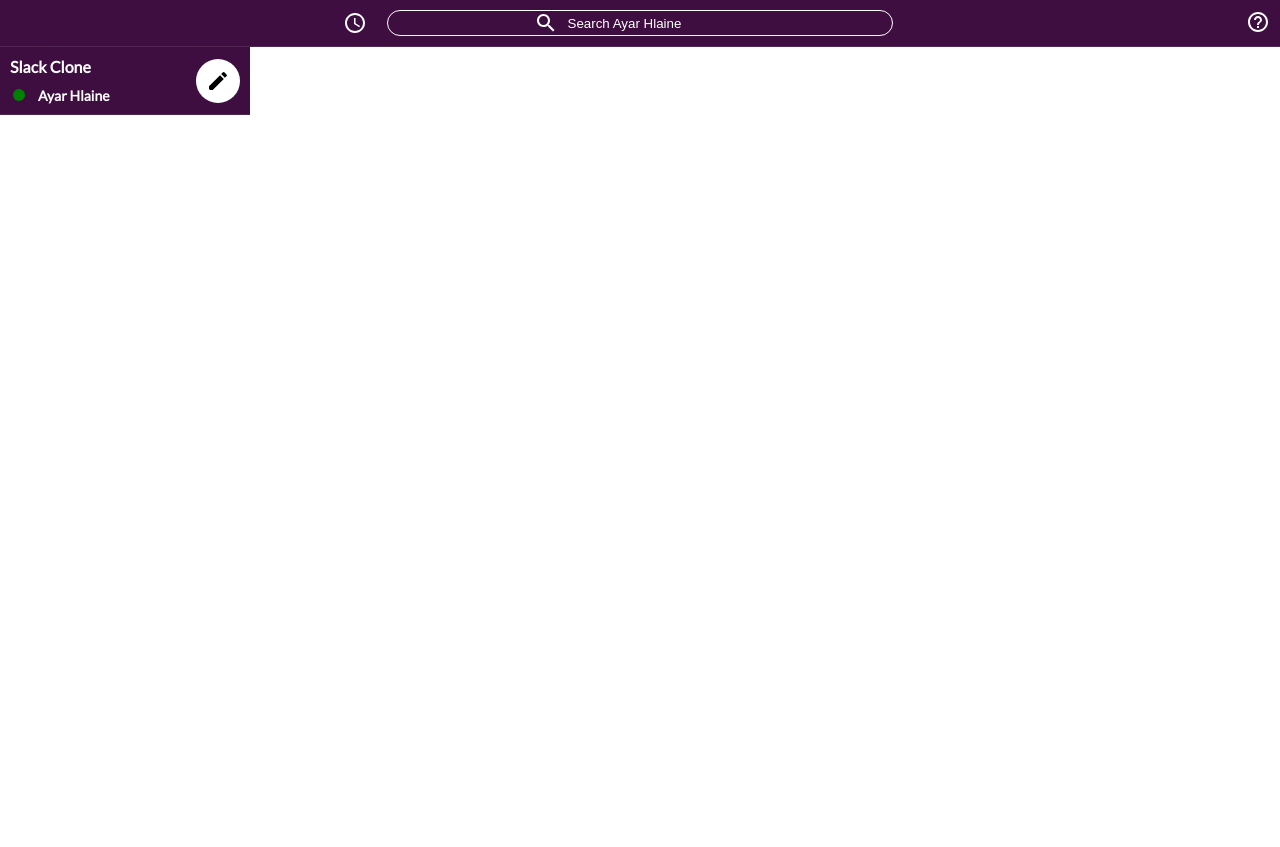
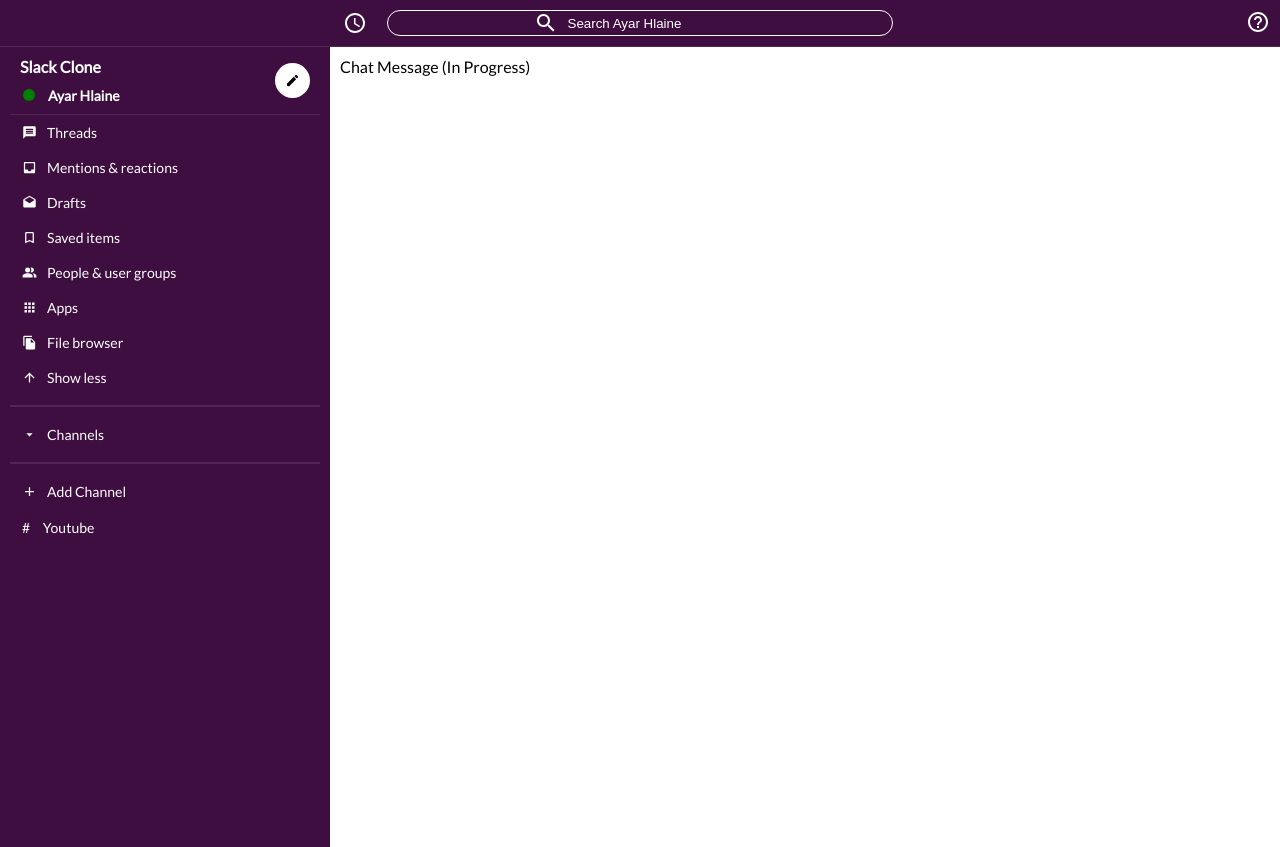
Before and after one commit to ayarhlaine/slack-clone, a React (Create React App) app: page / in a window 1280 px wide. Before the commit the page ends 800 px from the top, so only its background shows below. Built offline with nearby package versions, Linux system fonts and the light colour scheme.

Commit message:
Side Bar Update

```diff
--- a/src/AppBody/AppBody.jsx
+++ b/src/AppBody/AppBody.jsx
@@ -1,10 +1,12 @@
 import React from 'react'
 import './AppBody.scss';
 import SideBar from '../SideBar/SideBar';
+import Chat from '../Chat/Chat';
 function AppBody() {
     return (
         <div className="AppBody">
             <SideBar />
+            <Chat />
         </div>
     )
 }
--- a/src/AppBody/AppBody.scss
+++ b/src/AppBody/AppBody.scss
@@ -0,0 +1,4 @@
+.AppBody{
+    display: flex;
+    height: 100vh;
+}
--- /dev/null
+++ b/src/Chat/Chat.jsx
@@ -0,0 +1,11 @@
+import React from 'react'
+import './Chat.scss';
+function Chat() {
+    return (
+        <div className="Chat">
+            Chat Message (In Progress)
+        </div>
+    )
+}
+
+export default Chat
--- /dev/null
+++ b/src/Chat/Chat.scss
@@ -0,0 +1,4 @@
+.Chat{
+    flex: 0.75;
+    padding: 10px;
+}
--- a/src/SideBar/SideBar.jsx
+++ b/src/SideBar/SideBar.jsx
@@ -1,7 +1,18 @@
 import React from 'react';
 import FiberManualRecordIcon from '@material-ui/icons/FiberManualRecord';
 import CreateIcon from '@material-ui/icons/Create';
+import MessageRoundedIcon from '@material-ui/icons/MessageRounded';
+import InboxIcon from '@material-ui/icons/Inbox';
+import DraftsIcon from '@material-ui/icons/Drafts';
+import BookmarkBorderIcon from '@material-ui/icons/BookmarkBorder';
+import PeopleAltIcon from '@material-ui/icons/PeopleAlt';
+import AppsIcon from '@material-ui/icons/Apps';
+import FileCopyIcon from '@material-ui/icons/FileCopy';
+import ArrowUpwardIcon from '@material-ui/icons/ArrowUpward';
+import ArrowDropDownIcon from '@material-ui/icons/ArrowDropDown';
+import AddIcon from '@material-ui/icons/Add';
 import './SideBar.scss';
+import SideBarOption from './SideBarOption/SideBarOption';
 function SideBar() {
     return (
         <div className="SideBar">
@@ -17,6 +28,19 @@ function SideBar() {
                     <CreateIcon />
                 </div>
             </div>
+            <SideBarOption Icon={MessageRoundedIcon} title={'Threads'}/>
+            <SideBarOption Icon={InboxIcon} title={'Mentions & reactions'}/>
+            <SideBarOption Icon={DraftsIcon} title={'Drafts'}/>
+            <SideBarOption Icon={BookmarkBorderIcon} title={'Saved items'}/>
+            <SideBarOption Icon={PeopleAltIcon} title={'People & user groups'}/>
+            <SideBarOption Icon={AppsIcon} title={'Apps'}/>
+            <SideBarOption Icon={FileCopyIcon} title={'File browser'}/>
+            <SideBarOption Icon={ArrowUpwardIcon} title={'Show less'}/>
+            <hr/>
+            <SideBarOption Icon={ArrowDropDownIcon} title={'Channels'}/>
+            <hr/>
+            <SideBarOption Icon={AddIcon} title={'Add Channel'}/>
+            <SideBarOption title={'Youtube'}/>
         </div>
     )
 }
--- a/src/SideBar/SideBar.scss
+++ b/src/SideBar/SideBar.scss
@@ -1,7 +1,9 @@
 @import 'styles/colors';
 .SideBar{
     background: $slack-background-color;
-    max-width: 250px;
+    padding: 0 10px;
+    color: white;
+    flex: 0.25;
     .SideBar__Header{
         display: flex;
         align-items: center;
@@ -13,7 +15,6 @@
             flex-direction: column;
             align-items: flex-start;
             h2 {
-                color: white;
                 font-size: 16px;
                 font-weight: bold;
                 margin-bottom: 10px;
@@ -21,7 +22,6 @@
             h3{
                 display: flex;
                 align-items: center;
-                color: white;
                 font-size: 14px;
                 .MuiSvgIcon-root{
                     color: green;
@@ -37,9 +37,15 @@
                 display: flex;
                 margin-left: auto;
                 background: white;
+                color: black;
                 padding: 10px;
+                font-size: 15px;
                 border-radius: 999px;
             }
         }
     }
+    hr{
+        margin: 10px 0;
+        border: 1px $slack-border-color solid;
+    }
 }
--- /dev/null
+++ b/src/SideBar/SideBarOption/SideBarOption.jsx
@@ -0,0 +1,15 @@
+import React from 'react';
+import './SideBarOption.scss';
+const SideBarOption = ( { Icon, title } ) => {
+    return (
+        <div className="SideBarOption">
+            { Icon &&  <Icon className="SideBarOption__Icon"/> }
+            { Icon ?
+                <h3>{title}</h3> :
+                <h3 className="SideBarOption__Channel"> <span className="SideBarOption__Hash"> # </span> {title} </h3>
+            }
+        </div>
+    )
+}
+
+export default SideBarOption
--- /dev/null
+++ b/src/SideBar/SideBarOption/SideBarOption.scss
@@ -0,0 +1,24 @@
+.SideBarOption{
+    display: flex;
+    align-items: center;
+    padding-left: 2px;
+    font-size: 12px;
+    cursor: pointer;
+    .SideBarOption__Icon{
+        font-size: 15px;
+        padding: 10px;
+    }
+    h3{
+        font-weight: 500;
+    }
+}
+.SideBarOption:hover {
+    background-color: #350D36;
+    opacity: 0.9;
+}
+.SideBarOption__Hash{
+    padding: 10px;
+}
+.SideBarOption__Channel{
+    padding: 10px 0px;
+}
--- a/src/index.scss
+++ b/src/index.scss
@@ -9,6 +9,7 @@ body {
     sans-serif;
   -webkit-font-smoothing: antialiased;
   -moz-osx-font-smoothing: grayscale;
+  overflow: hidden;
 }
 
 code {
```
